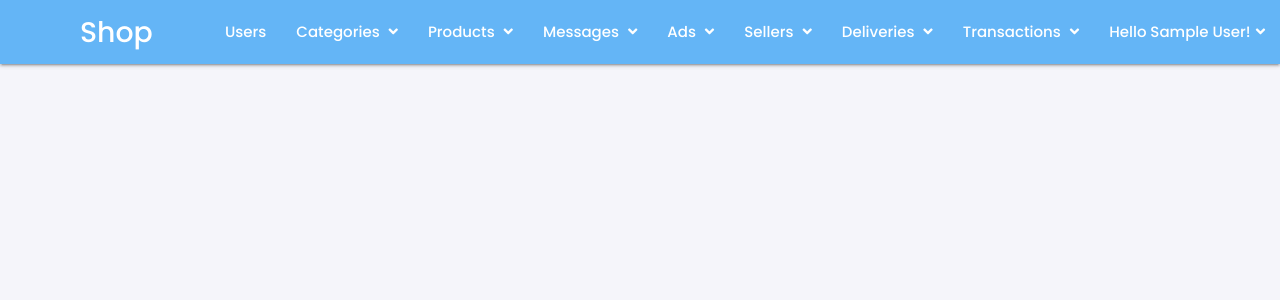
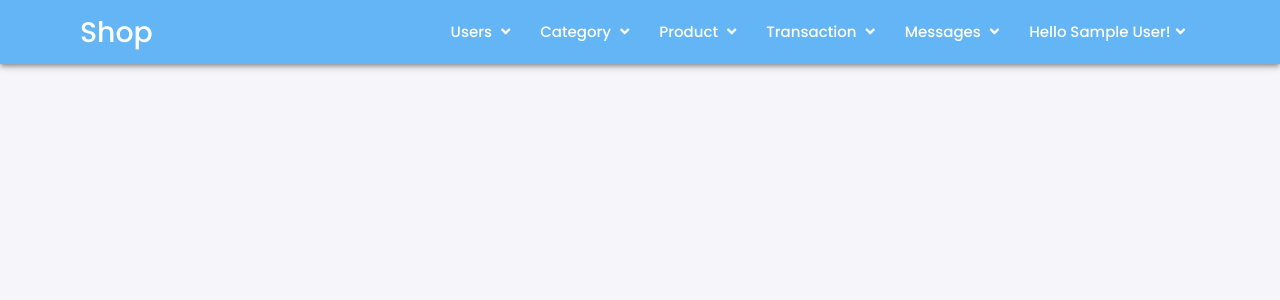
Before and after one commit to parthpanchal5/sdssds, a PHP site: page /admin/ads.php in a window 1280 px wide. Shown: the top 300 px of the page. Run offline with PHP 8.4, Linux system fonts and the light colour scheme; the visitor is signed in with stand-in values (Sample User, id 1); some libraries are stand-ins or nearby versions.

Commit message:
Admin Navbar fixed

```diff
--- a/admin/dashboard.php
+++ b/admin/dashboard.php
@@ -65,7 +65,7 @@
 </ul>
 
 
-<div class="container-fluid">
+<!-- <div class="container-fluid">
 	<div class="row center-align">
 		<div class="col s12 m3 l3 xl3">
 			<div class="card small rounded gradient-4 z-depth-1 waves-effect waves-white lighten-2 hoverable">
@@ -109,5 +109,5 @@
 			</div>
 		</div>
 	</div>
-</div>
+</div> -->
 <?php include 'inc/footer.php'; ?>
--- a/admin/inc/horizonnav.php
+++ b/admin/inc/horizonnav.php
@@ -1,20 +1,89 @@
-<nav>
-	<div class="nav-wrapper blue lighten-2">
+<nav class="blue lighten-2 z-depth-2">
+	<div class="nav-wrapper">
 		<a href="dashboard.php" class="brand-logo" id="admin-brand-logo">Shop</a>
 		<a href="#" data-target="mobile-demo" class="sidenav-trigger"><i class="material-icons">menu</i></a>
-		<ul class="right hide-on-med-and-down">
-			<li><a href="user.php">Users</i></a></li>
-			<li><a href="category.php" data-target="category" class="dropdown-trigger">Categories <i class="fa fa-angle-down fa-1x" style="margin-left: 5px;"></i></a></li>
-			<li><a href="product.php" data-target="product" class="dropdown-trigger">Products <i class="fa fa-angle-down fa-1x" style="margin-left: 5px;"></i></a></li>
-			<li><a href="messages.php" data-target="message" class="dropdown-trigger">Messages <i class="fa fa-angle-down fa-1x" style="margin-left: 5px;"></i></a></li>
-			<li><a href="ads.php" data-target="ads" class="dropdown-trigger">Ads <i class="fa fa-angle-down fa-1x" style="margin-left: 5px;"></i></a></li>
-			<li><a href="seller.php" data-target="seller" class="dropdown-trigger">Sellers <i class="fa fa-angle-down fa-1x" style="margin-left: 5px;"></i></a></li>
-			<li><a href="deliveries.php" data-target="deliveries" class="dropdown-trigger">Deliveries <i class="fa fa-angle-down fa-1x" style="margin-left: 5px;"></i></a></li>
-			<li><a href="transaction.php" data-target="transactions" class="dropdown-trigger">Transactions <i class="fa fa-angle-down fa-1x" style="margin-left: 5px;"></i></a></li>
-			<li><a data-target="admin" class="dropdown-trigger">Hello <?php echo $_SESSION['firstname']; ?>!<i class="fa fa-angle-down fa-1x" style="margin-left: 5px;"></i></a></li>
-		</ul>
-		<ul id="admin" class="dropdown-content">
-			<li><a href="logout.php">Logout</a></li>
+		<ul class="right hide-on-med-and-down" id="menu-items">
+			<li><a class="dropdown-trigger" data-target="user-dropdown">Users <i class="fa fa-angle-down fa-1x" style="margin-left: 5px;"></i></a></li>
+			<li><a class="dropdown-trigger" data-target="category-dropdown">Category <i class="fa fa-angle-down fa-1x" style="margin-left: 5px;"></i></a></li>
+			<li><a class="dropdown-trigger" data-target="product-dropdown">Product <i class="fa fa-angle-down fa-1x" style="margin-left: 5px;"></i></a></li>
+			<li><a class="dropdown-trigger" data-target="transaction-dropdown">Transaction <i class="fa fa-angle-down fa-1x" style="margin-left: 5px;"></i></a></li>
+			<li><a class="dropdown-trigger" data-target="message-dropdown">Messages <i class="fa fa-angle-down fa-1x" style="margin-left: 5px;"></i></a></li>
+			<li><a class="dropdown-trigger" data-target="admin-dropdown">Hello <?php echo $_SESSION['firstname']; ?>!<i class="fa fa-angle-down fa-1x" style="margin-left: 5px;"></i></a></li>
 		</ul>
 	</div>
+
+</div>
+
+	<!-- Dropdown Contents (Non-Mobile) -->
+	<ul id="admin-dropdown" class="dropdown-content">
+		<li><a href="logout.php" class="blue-text" style="padding-right: 80px;">Logout</a></li>
+	</ul>
+	<ul id="user-dropdown" class="dropdown-content">
+		<li><a href="view_user.php" class="blue-text">View User</a></li>
+		<li><a href="edit_user.php" class="blue-text">Edit User</a></li>
+	</ul>
+	<ul id="category-dropdown" class="dropdown-content">
+		<li><a href="view_cat.php" class="blue-text">View Category</li></a>
+		<li><a href="insert_cat.php" class="blue-text">Insert Category</li></a>
+		<li><a href="edit_cat.php" class="blue-text">Edit Category</li></a>
+	</ul>
+	<ul id="transaction-dropdown" class="dropdown-content">
+		<li><a href="view_transaction.php" class="blue-text">View Transaction</a></li>
+	</ul>
+	<ul id="product-dropdown" class="dropdown-content">
+		<li><a href="view_item.php" class="blue-text">View Items</a></li>
+		<li><a href="insert_item.php" class="blue-text">Add Items</a></li>
+	</ul>
+	<ul id="message-dropdown" class="dropdown-content">
+		<li><a href="message.php" class="blue-text">View Messages</a></li>
+	</ul>
+
 </nav>
+<ul class="sidenav collapsible expandable" id="mobile-demo">
+	<li>
+		<div class="user-view">
+			<div class="background">
+			<img src="../img/back.jpeg" style="height: 820px"></div>
+			<a class="sidenav-close"><i class="material-icons small white-text">arrow_back</i></a>
+			<a><img class="circle right" src="../img/avatar.svg"></a>
+			<a><span class="white-text name"><h4><?php echo $_SESSION['firstname']." ".$_SESSION['lastname'];?></span></h4></a>
+			<a><span class="white-text email"><?php echo $_SESSION['email']; ?></span></a>
+		</div>
+	</li>
+	<li class="bold"><a href="dashboard.php" class="collapsible-header waves-effect" id="mobile-links">Dashboard <i class="material-icons right blue-text">home</i></a></li>
+	<li class="bold"><a class="collapsible-header waves-effect" id="mobile-links">Users <i class="material-icons grey-text right">expand_more</i></a>
+		<div class="collapsible-body">
+			<ul>
+				<li><a href="view_user.php" class="blue-text">View Users</a></li>
+				<li><a href="edit_user.php" class="blue-text">Edit User</a></li>
+			</ul>
+		</div>
+	</li>
+	<li class="bold"><a class="collapsible-header waves-effect" id="mobile-links">Category <i class="material-icons grey-text right">expand_more</i></a>
+		<div class="collapsible-body">
+			<ul>
+				<li><a href="view_cat.php" class="blue-text">View Category</li></a>
+				<li><a href="insert_cat.php" class="blue-text">Insert Category</li></a>
+				<li><a href="edit_cat.php" class="blue-text">Edit Category</li></a>
+			</ul>
+		</div>
+	</li>
+	<li class="bold"><a class="collapsible-header waves-effect" id="mobile-links">Products <i class="material-icons grey-text right">expand_more</i></a>
+		<div class="collapsible-body">
+			<ul>
+				<li><a href="insert_item.php" class="blue-text">Add Items</a></li>
+				<li><a href="view_item.php" class="blue-text">View Items</a></li>
+			</ul>
+		</div>
+	</li>
+	<li><div class="divider"></div></li>
+	<li class="bold active"><a class="collapsible-header waves-effect" id="mobile-links">Categories <i class="material-icons grey-text right">expand_more</i></a>
+		<div class="collapsible-body">
+			<ul>
+				<li><a href="sell.php" class="blue-text">Sell Products</a></li>
+				<li><a href="ads.php" class="blue-text">Create Ads</a></li>
+			</ul>
+		</div>
+	</li>
+	<li class="bold"><a href="logout.php" class="collapsible-header waves-effect" id="mobile-links">Logout <i class="fa fa-power-off fa-1x right red-text" style="font-size: 15px;"></i></a></li>
+</ul>
--- a/css/style.css
+++ b/css/style.css
@@ -93,5 +93,8 @@ li > a{
     #admin-brand-logo{
         margin-left: 80px;
     }
+    #client-brand-logo{
+        margin-left: 80px;
+    }
 
 }
--- a/inc/mainnav.php
+++ b/inc/mainnav.php
@@ -1,6 +1,6 @@
 <nav class="blue lighten-2">
 	<div class="nav-wrapper">
-		<a href="index.php" class="brand-logo hide-on-med-and-down" id="brand-logo">Shop</a>
+		<a href="index.php" class="brand-logo hide-on-med-and-down" id="client-brand-logo">Shop</a>
 
 		<a href="#" data-target="mobile-demo" class="sidenav-trigger"><i class="material-icons">menu</i></a>
 
```
Also changed, not shown: index.php (indentation only).
